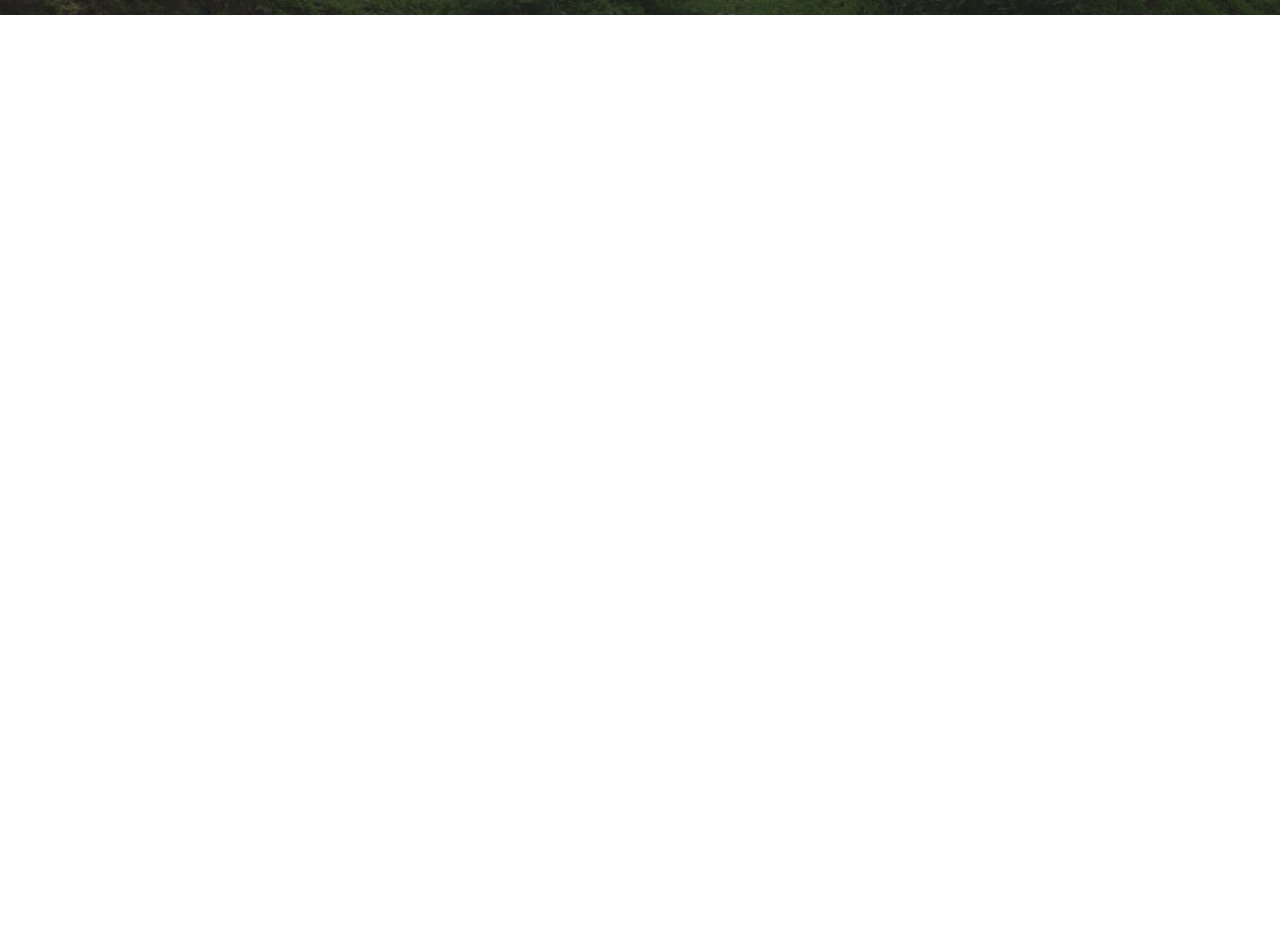
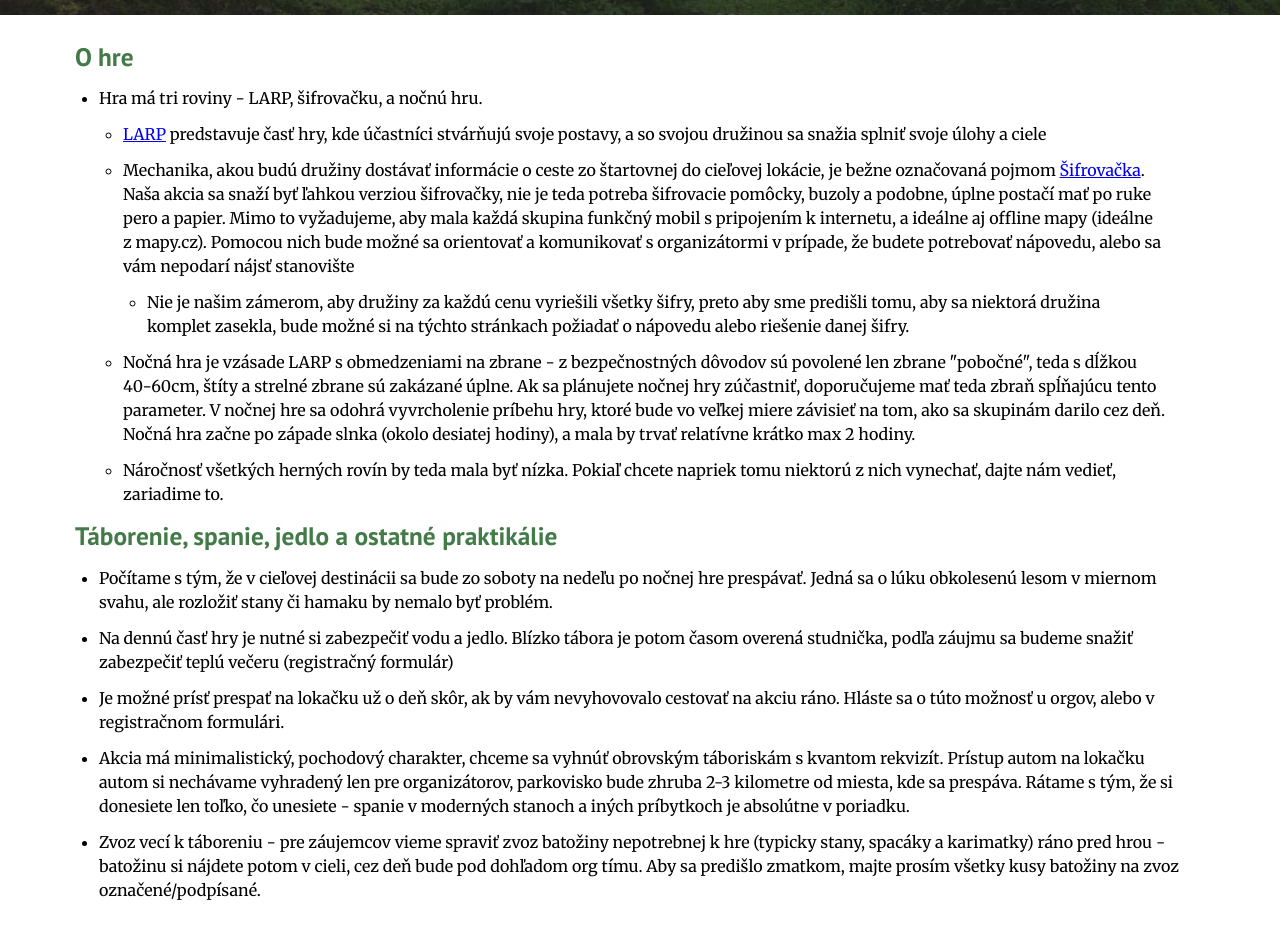
Before and after one commit to Xlebo/larpovacka_fe, a React (Vite) app: page /prakticke in a window 1280 px wide. Shown: the part 335-1261 px from the top of the page. Before the commit the page ends 800 px from the top, so only its background shows below. Built offline with nearby package versions, Linux system fonts and the light colour scheme.

Commit message:
pravidla + prakticke refaktoring

```diff
--- a/src/App.jsx
+++ b/src/App.jsx
@@ -18,7 +18,7 @@ function App() {
                     <Route path="*" element={<Home/>}/>
                     <Route path="pravidla" element={<Pravidla/>}/>
                     <Route path="prakticke" element={<Prakticke/>}/>
-                    <Route path="faq" element={<Registracia/>}/>
+                    <Route path="registracia" element={<Registracia/>}/>
                     <Route path="contacts" element={<Contacts/>}/>
                     {/*<Route path="login" element={<Login setUser={(data) => setUser(data)}/>}/>*/}
                     {/*<Route path="register" element={<Register/>}/>*/}
--- a/src/components/Header.jsx
+++ b/src/components/Header.jsx
@@ -7,7 +7,7 @@ const titles = {
     "/pravidla": { headerText: "Pravidlá"},
     "/prakticke": { headerText: "Praktické"},
     "/contacts": { headerText: "Kontakt" },
-    "/faq": { headerText: "Registracia"},
+    "/registracia": { headerText: "Registracia"},
     "/login": { headerText: "Prihlásenie" },
     "/register": { headerText: "Registrácia"},
 };
--- a/src/components/Navbar.jsx
+++ b/src/components/Navbar.jsx
@@ -25,7 +25,7 @@ export default function Navbar(
                     <li><NavLink to="/pravidla">Pravidlá</NavLink></li>
                     <li><NavLink to="/prakticke">Praktické</NavLink></li>
                     <li><NavLink to="/contacts">Kontakt</NavLink></li>
-                    <li><NavLink to="/faq">Registrácia</NavLink></li>
+                    <li><NavLink to="/registracia">Registrácia</NavLink></li>
                     {/*{(user == null) ?*/}
                     {/*    <>*/}
                     {/*        <li className="login"><NavLink to="/login">Login</NavLink></li>*/}
--- a/src/pages/Prakticke.jsx
+++ b/src/pages/Prakticke.jsx
@@ -1,5 +1,76 @@
 export default function Prakticke() {
     return (
-        <></>
+        <>
+            <main>
+                <section>
+                    <h3>O hre</h3>
+                    <ul>
+                        <li>Hra má tri roviny - LARP, šifrovačku, a nočnú hru.</li>
+                        <ul>
+                            <li><a href="https://sk.wikipedia.org/wiki/LARP">LARP</a> predstavuje časť hry, kde
+                                účastníci stvárňujú svoje postavy, a so svojou družinou sa snažia splniť svoje úlohy a
+                                ciele
+                            </li>
+                            <li>Mechanika, akou budú družiny dostávať informácie o ceste zo štartovnej do
+                                cieľovej lokácie, je bežne označovaná pojmom <a
+                                    href="https://cs.wikipedia.org/wiki/%C5%A0ifrovac%C3%AD_hra">Šifrovačka</a>. <br/>
+                                Naša akcia sa snaží byť ľahkou verziou šifrovačky, nie je teda potreba šifrovacie
+                                pomôcky, buzoly a podobne, úplne postačí mať po ruke pero a papier. Mimo to vyžadujeme,
+                                aby mala každá skupina funkčný mobil s pripojením k internetu, a ideálne aj offline mapy
+                                (ideálne z mapy.cz). Pomocou nich bude možné sa orientovať a komunikovať s organizátormi
+                                v prípade, že budete potrebovať nápovedu, alebo sa vám nepodarí nájsť stanovište
+                            </li>
+                            <ul>
+                                <li>Nie je našim zámerom, aby družiny za každú cenu vyriešili všetky šifry, preto aby
+                                    sme
+                                    predišli tomu, aby sa niektorá družina komplet zasekla, bude možné si na týchto
+                                    stránkach požiadať o nápovedu alebo riešenie danej šifry.
+                                </li>
+                            </ul>
+                            <li>
+                                Nočná hra je vzásade LARP s obmedzeniami na zbrane - z bezpečnostných dôvodov sú
+                                povolené len zbrane "pobočné", teda s dĺžkou 40-60cm, štíty a strelné zbrane sú zakázané
+                                úplne. Ak sa plánujete nočnej hry zúčastniť, doporučujeme mať teda zbraň spĺňajúcu tento
+                                parameter. V nočnej hre sa odohrá vyvrcholenie príbehu hry, ktoré bude vo veľkej
+                                miere závisieť na tom, ako sa skupinám darilo cez deň. Nočná hra začne po západe
+                                slnka (okolo desiatej hodiny), a mala by trvať relatívne krátko max 2 hodiny.
+                            </li>
+                            <li>Náročnosť všetkých herných rovín by teda mala byť nízka. Pokiaľ chcete napriek tomu
+                                niektorú z nich vynechať, dajte nám vedieť, zariadime to.
+                            </li>
+                        </ul>
+                    </ul>
+                </section>
+                <section>
+                    <h3>Táborenie, spanie, jedlo a ostatné praktikálie</h3>
+                    <ul>
+                        <li>Počítame s tým, že v cieľovej destinácii sa bude zo soboty na nedeľu po nočnej hre
+                            prespávať. Jedná sa o lúku obkolesenú lesom v miernom svahu, ale rozložiť stany či hamaku by
+                            nemalo byť problém.
+                        </li>
+                        <li>Na dennú časť hry je nutné si zabezpečiť vodu a jedlo. Blízko tábora je potom časom overená
+                            studnička, podľa záujmu sa budeme snažiť zabezpečiť teplú večeru (registračný formulár)
+                        </li>
+                        <li>
+                            Je možné prísť prespať na lokačku už o deň skôr, ak by vám nevyhovovalo cestovať na akciu
+                            ráno. Hláste sa o túto možnosť u orgov, alebo v registračnom formulári.
+                        </li>
+                        <li>
+                            Akcia má minimalistický, pochodový charakter, chceme sa vyhnúť obrovským
+                            táboriskám s kvantom rekvizít. Prístup autom na lokačku autom si nechávame vyhradený len pre
+                            organizátorov, parkovisko bude zhruba 2-3 kilometre od miesta, kde sa prespáva. Rátame s
+                            tým, že si donesiete len toľko, čo unesiete - spanie v moderných stanoch a iných príbytkoch
+                            je absolútne v poriadku.
+                        </li>
+                        <li>
+                            Zvoz vecí k táboreniu - pre záujemcov vieme spraviť zvoz batožiny nepotrebnej k hre (typicky
+                            stany, spacáky a karimatky) ráno pred hrou - batožinu si nájdete potom v cieli, cez deň bude
+                            pod dohľadom org tímu. Aby sa predišlo zmatkom, majte prosím všetky kusy batožiny na zvoz
+                            označené/podpísané.
+                        </li>
+                    </ul>
+                </section>
+            </main>
+        </>
     )
 }
--- a/src/pages/Registracia.jsx
+++ b/src/pages/Registracia.jsx
@@ -1,5 +1,30 @@
 export default function Registracia() {
     return (
-        <></>
+        <main>
+            <section>
+                <p>
+                    Registrácia prebieha v niekoľkých krokoch:
+                    <ol>
+                        <li>Úvodný call s orgom. Booknite si v <a href="https://calendly.com">calendly</a> čas, kedy by
+                            vám to vyhovovalo, a zavoláme si
+                            ohľadne toho, čo by ste chceli hrať, aké sú motivácie vašej skupiny, prípadne jej zloženie.
+                        </li>
+                        <li>Uhradenie registračného poplatku - ak sa zhodneme na tom, o čom bude vaša skupina, dostanete
+                            výzvu k uhradeniu registračného poplatku
+                        </li>
+                        <li>
+                            Vyplnenie osobných údajov ostatných členov skupiny - po zaplatení poplatku vám pride mail s
+                            formulárom na tel. kontakt a základné osobné info každého člena skupiny. Použité len v
+                            prípade núdze, nebudú predané tretím stranám ani použité pre marketingové účely.
+                        </li>
+                        <li>
+                            Finalizácia družiny - vypracovanie backgroundu družiny, či jednotlivých postáv, jej cieľov a
+                            prípadných špeciálnych pravidiel
+                        </li>
+                    </ol>
+                </p>
+            </section>
+
+        </main>
     )
 }
```
Also changed, not shown: src/pages/Pravidla.jsx (+51 -66 lines).
